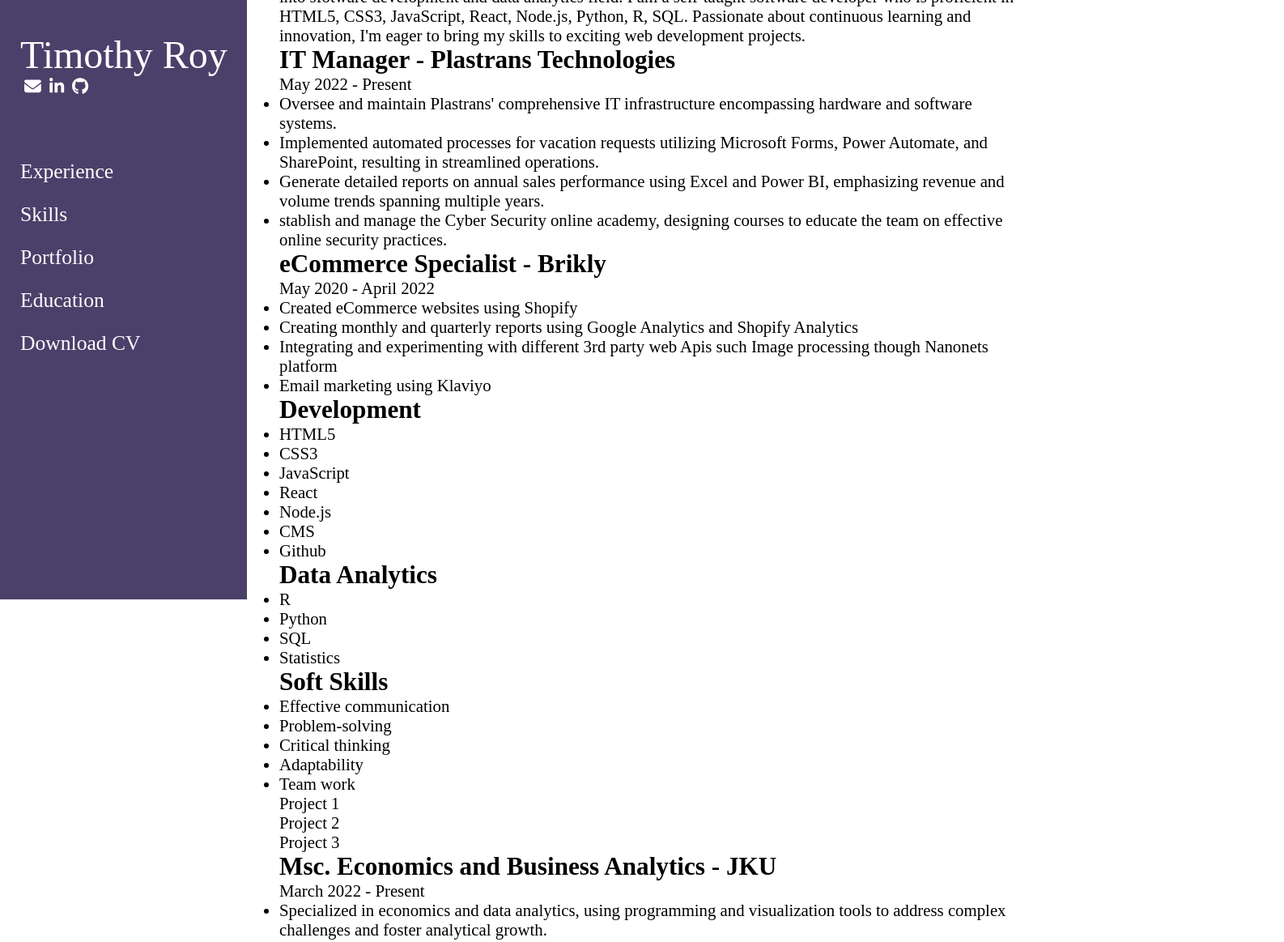
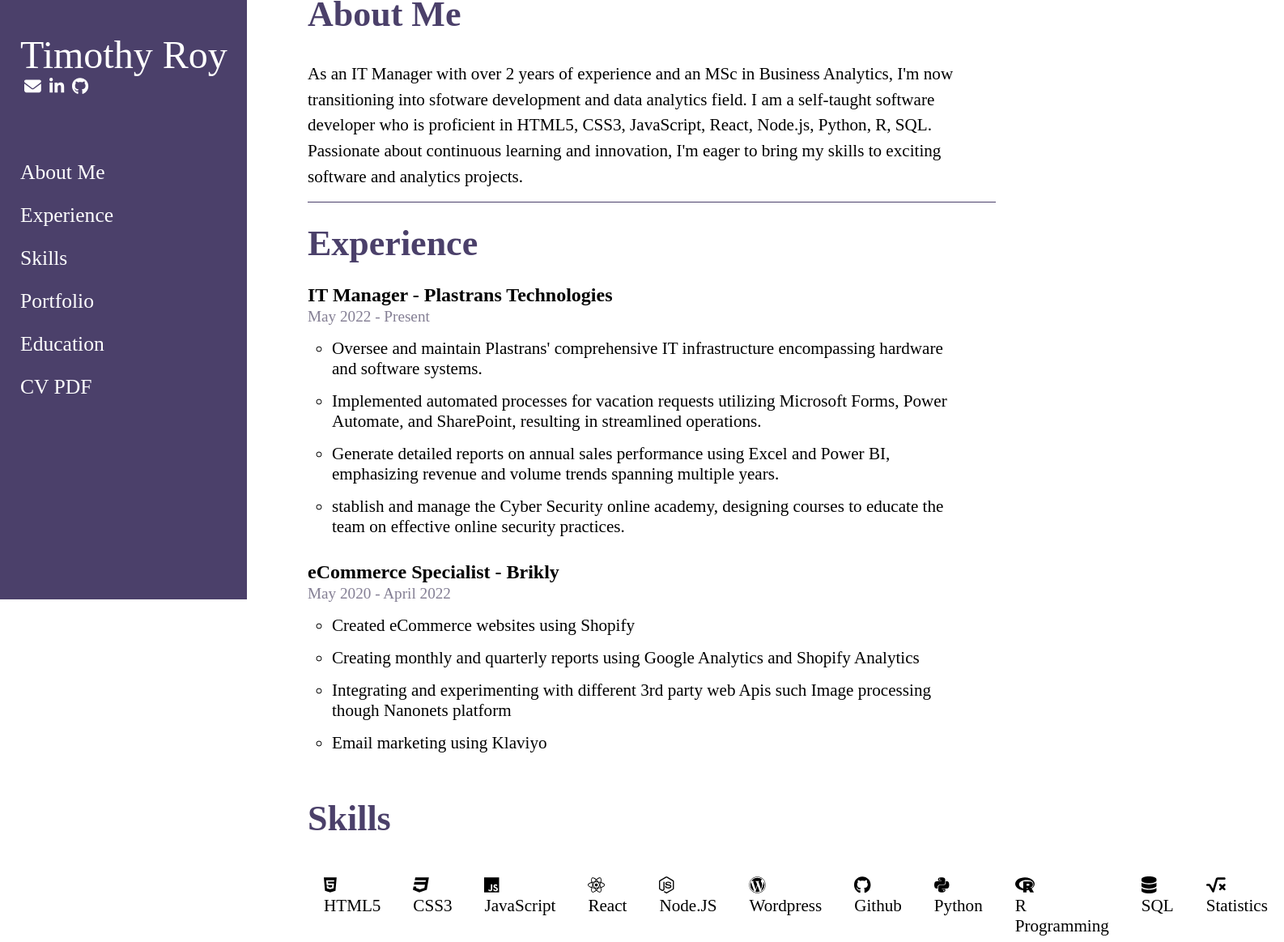
Before and after one commit to timothyroybd/roy_resume, a React (Create React App) app: page / in a window 1280 px wide. Shown: the part 60-1223 px from the top of the page at 81% size, 1586 px wide, since content can reach past the window. Built offline with nearby package versions, Linux system fonts and the light colour scheme.

Commit message:
experience and skills draft and about me draft added

```diff
--- a/src/App.css
+++ b/src/App.css
@@ -1,3 +1,13 @@
+/* ===============
+    Unsued code
+  ================ */
+/* .img_wrapper{
+
+  }
+header> img {
+  max-width: 100%;
+  max-height: 100%;
+} */
 /* ===============
     General Code
   ================ */
@@ -7,13 +17,42 @@
   padding: 0;
 }
 body {
-  font-size: 1.3rem;
+  font-size: 1.32rem;
   /* display: flex; */
-
+}
+h1 {
+  font-size: 2.75rem;
+  color: var(--header-background);
+  padding: 25px 0;
+}
+h2 {
+  font-size: 1.5rem;
+  font-weight: 600;
+}
+ul {
+  list-style-type: circle;
 }
 .container {
   display: flex;
   width: 100%;
+}
+.fixed_left {
+  position: fixed;
+  left: 0;
+  top: 0;
+  width: var(--sidebar-width);
+  height: 100%;
+  /* box-sizing: border-box;
+  overflow-y: auto;
+  overflow-wrap: break-word; */
+}
+.main_content {
+  margin-left: 360px;
+
+  padding: 20px;
+  flex-grow: 1;
+  box-sizing: border-box;
+  max-width: 890px;
 }
 .center {
   text-align: center;
@@ -21,32 +60,27 @@
 
 :root {
   --sidebar-width: 305px;
-  --header-background: #4b406a ;
+  --header-background: #4b406a;
   --header-background-hover: #72639fbd;
   --font-color: #a9a9a9e7;
 }
 
+
+
 /* ===============
     Navigation Bar
   ================= */
-/* .img_wrapper{
 
-  }
-header> img {
-  max-width: 100%;
-  max-height: 100%;
-} */
+
 .header {
-
   background-color: var(--header-background);
 
   color: white;
 }
-header>p {
+header > p {
   margin: 0;
   padding: 100px 0 0 25px;
   font-size: 3rem;
-
 }
 
 .icon_container {
@@ -59,69 +93,60 @@
 }
 
 .nav_menu {
+  list-style-type: none;
+  padding-top: 65px;
+  /* cursor: pointer; */
 }
-.nav_menu ul {
-  list-style-type: none;
-   padding-top: 65px;
-  cursor: pointer;
-}
-.nav_menu ul li {
+.nav_menu a {
+  text-decoration: none;
+  color: white;
+  display: block;
   font-size: 1.6rem;
-
-
   padding: 10px 0 10px 25px;
   margin: 3px 0;
   transition: background-color 0.2s ease-in;
 }
-.nav_menu ul li:hover{
+.nav_menu a:hover {
   background-color: var(--header-background-hover);
 }
 
+/* ===============
+    About Me
+  ================= */
+#about_me  {
 
 
+  line-height: 1.5;
+  border-bottom: 1px solid var(--header-background);
+}
+#about_me>p {
+  padding-bottom: 15px;
+}
+
+/* ===============
+    Experience
+  ================= */
+#experience span {
+ font-size: 1.2rem;
+ color: #59526fbd;
+}
+#experience ul {
+  padding: 15px 30px;
 
 
-.contact {
-  padding-bottom: 5px;
 }
-.contact a {
-  display: inline-block;
-  /* padding: 2px 0; */
-}
-.contact a,
-span {
-  font-style: normal;
-  color: #8271C1;
+#experience ul li {
+  padding-bottom: 15px;
+
 }
 
-
-
-
-
-
-
-
-
-.fixed_left {
-  position: fixed;
-  left: 0;
-  top: 0;
-  width: var(--sidebar-width);
-  height: 100%;
-  /* box-sizing: border-box;
-  overflow-y: auto;
-  overflow-wrap: break-word; */
+/* ===============
+    Skills
+  ================= */
+.flex_container {
+  display: flex;
+  flex-wrap: nowrap;
 }
-
-
-
-/* ===============
-    Main Content
-  ================= */
-
-.main_content {
-  margin-left: 325px;
+.flex-item {
   padding: 20px;
-  flex-grow: 1;
-  box-sizing: border-box;
 }
--- a/src/App.js
+++ b/src/App.js
@@ -3,9 +3,17 @@
 import { FontAwesomeIcon } from '@fortawesome/react-fontawesome';
 import { faEnvelope } from '@fortawesome/free-solid-svg-icons';
 import { faMobileScreenButton } from '@fortawesome/free-solid-svg-icons';
-import { faGithub } from '@fortawesome/free-brands-svg-icons';
+import { faGithub, faReact } from '@fortawesome/free-brands-svg-icons';
 import { faLinkedinIn } from '@fortawesome/free-brands-svg-icons';
-
+import { faHtml5 } from '@fortawesome/free-brands-svg-icons/faHtml5';
+import { faCss3 } from '@fortawesome/free-brands-svg-icons';
+import { faJs } from '@fortawesome/free-brands-svg-icons';
+import { faNodeJs } from '@fortawesome/free-brands-svg-icons';
+import { faRProject } from '@fortawesome/free-brands-svg-icons';
+import { faPython } from '@fortawesome/free-brands-svg-icons';
+import { faSquareRootVariable } from '@fortawesome/free-solid-svg-icons';
+import { faDatabase } from '@fortawesome/free-solid-svg-icons';
+import { faWordpress } from '@fortawesome/free-brands-svg-icons';
 import tim from './resources/tim.png';
 function App() {
   return (
@@ -29,14 +37,15 @@
 
 
         <nav className="nav_menu">
-          <ul>
-            <li> Experience </li>
-            <li> Skills </li>
-            <li> Portfolio </li>
-            <li> Education </li>
-            <li> Download CV </li>
 
-          </ul>
+            <a href= "#about_me"> About Me  </a>
+            <a href= "#experience"> Experience </a>
+            <a href= "#skills"> Skills  </a>
+            <a href= "#about_me"> Portfolio  </a>
+            <a href= "#about_me"> Education</a>
+            <a href= "#about_me"> CV PDF</a>
+
+
 
 
         </nav>
@@ -46,20 +55,22 @@
       </header>
 <main className ="main_content">
 
-   <article>
+   <article id ="about_me">
+    <h1> About Me</h1>
           <p>
             As an IT Manager with over 2 years of experience and an MSc in
             Business Analytics, I'm now transitioning into sfotware development
             and data analytics field. I am a self-taught software developer who
             is proficient in HTML5, CSS3, JavaScript, React, Node.js, Python, R,
             SQL. Passionate about continuous learning and innovation, I'm eager
-            to bring my skills to exciting web development projects.
+            to bring my skills to exciting software and analytics projects.
           </p>
         </article>
-      <section>
+      <section id = "experience">
+        <h1>Experience</h1>
         <div>
-          <h1> IT Manager - Plastrans Technologies </h1>
-          <p> May 2022 - Present</p>
+          <h2> IT Manager - Plastrans Technologies </h2>
+          <span> May 2022 - Present</span>
           <ul>
             <li>
               Oversee and maintain Plastrans' comprehensive IT infrastructure
@@ -84,7 +95,7 @@
         </div>
         <div>
           <h2> eCommerce Specialist - Brikly </h2>
-          <p> May 2020 - April 2022</p>
+          <span> May 2020 - April 2022</span>
           <ul>
             <li>Created eCommerce websites using Shopify</li>
             <li>
@@ -100,38 +111,74 @@
         </div>
       </section>
 
-      <section>
-        <div>
-          <h1>Development</h1>
-          <ul>
-            <li>HTML5</li>
-            <li>CSS3</li>
-            <li>JavaScript</li>
-            <li>React</li>
-            <li>Node.js</li>
-            <li>CMS</li>
-            <li>Github</li>
-          </ul>
+      <section id ="skills">
+        <h1> Skills</h1>
+
+        <div className='flex_container'>
+          <div className ='flex-item'>
+        <FontAwesomeIcon icon={faHtml5} />
+        <p>HTML5</p>
         </div>
-        <div>
-          <h1>Data Analytics</h1>
-          <ul>
-            <li>R</li>
-            <li>Python</li>
-            <li>SQL</li>
-            <li>Statistics</li>
-          </ul>
+
+          <div className ='flex-item'>
+        <FontAwesomeIcon icon={faCss3} />
+        <p>CSS3</p>
         </div>
-        <div>
-          <h1>Soft Skills</h1>
-          <ul>
-            <li>Effective communication</li>
-            <li>Problem-solving</li>
-            <li>Critical thinking</li>
-            <li>Adaptability</li>
-            <li>Team work</li>
-          </ul>
+
+          <div className ='flex-item'>
+        <FontAwesomeIcon icon={faJs} />
+        <p>JavaScript</p>
         </div>
+
+          <div className ='flex-item'>
+        <FontAwesomeIcon icon={faReact} />
+        <p>React</p>
+        </div>
+
+          <div className ='flex-item'>
+        <FontAwesomeIcon icon={faNodeJs} />
+        <p>Node.JS</p>
+        </div>
+
+          <div className ='flex-item'>
+        <FontAwesomeIcon icon={faWordpress} />
+        <p>Wordpress</p>
+        </div>
+
+
+          <div className ='flex-item'>
+        <FontAwesomeIcon icon={faGithub} />
+        <p>Github</p>
+        </div>
+
+          <div className ='flex-item'>
+        <FontAwesomeIcon icon={faPython} />
+        <p>Python</p>
+        </div>
+
+          <div className ='flex-item'>
+        <FontAwesomeIcon icon={faRProject} />
+        <p>R Programming</p>
+        </div>
+
+        <div className ='flex-item'>
+        <FontAwesomeIcon icon={faDatabase} />
+        <p>SQL</p>
+        </div>
+
+        <div className='flex-item'>
+        <FontAwesomeIcon icon={faSquareRootVariable} />
+        <p>Statistics</p>
+        </div>
+
+        </div>
+
+
+
+
+
+
+
       </section>
 
       <section>
```
Also changed, not shown: src/resources/circle.svg (added).
